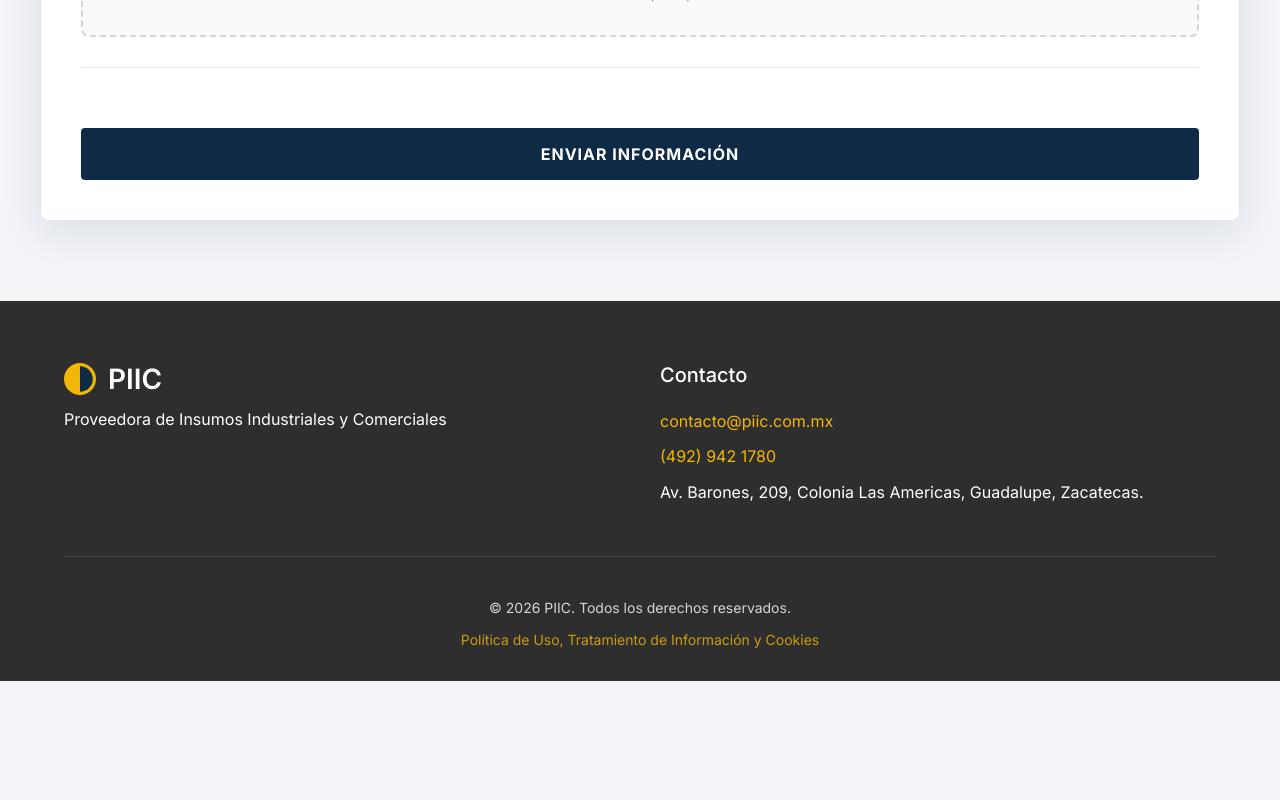
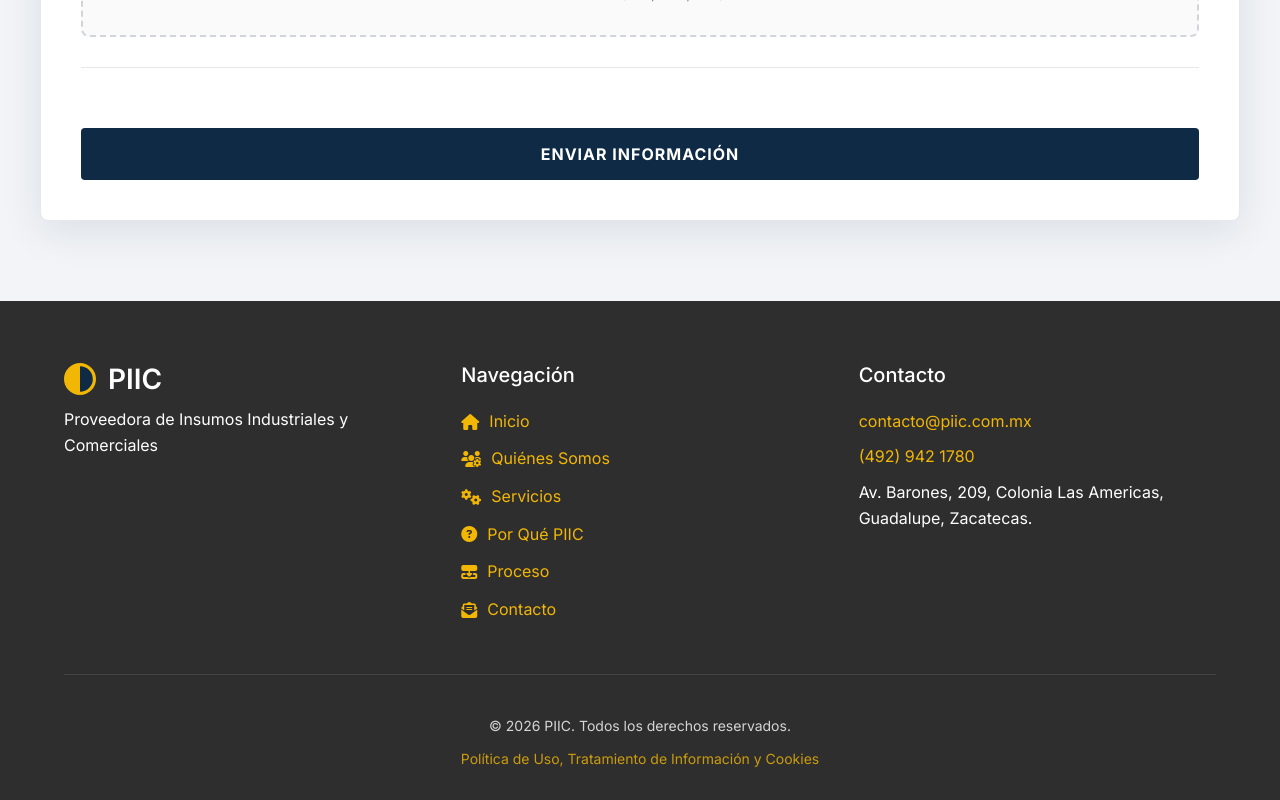
Before and after one commit to felipemiramontesr/piic, a React (Vite) app: page /cuestionario-oil-skimmers in a window 1280 px wide. Shown: the part 2278-3078 px from the top of the page. Before the commit the page ends 2959 px from the top, so only its background shows below. Built offline with nearby package versions, Linux system fonts and the light colour scheme.

Commit message:
style: keep header icons white and footer icons yellow v1.10.1

```diff
--- a/src/sections/Footer.tsx
+++ b/src/sections/Footer.tsx
@@ -18,6 +18,17 @@ const Footer: React.FC = () => {
               <h2 className="footer-logo">PIIC</h2>
             </div>
             <p className="footer-description">Proveedora de Insumos Industriales y Comerciales</p>
+          </div>
+          <div className="footer-nav">
+            <h3>Navegación</h3>
+            <ul className="footer-nav-list">
+              <li><a href="#inicio"><i className="fa-solid fa-house"></i> Inicio</a></li>
+              <li><a href="#quienes-somos"><i className="fa-solid fa-users-gear"></i> Quiénes Somos</a></li>
+              <li><a href="#servicios"><i className="fa-solid fa-gears"></i> Servicios</a></li>
+              <li><a href="#por-que-piic"><i className="fa-solid fa-circle-question"></i> Por Qué PIIC</a></li>
+              <li><a href="#proceso"><i className="fa-solid fa-diagram-next"></i> Proceso</a></li>
+              <li><a href="#contacto"><i className="fa-solid fa-envelope-open-text"></i> Contacto</a></li>
+            </ul>
           </div>
           <div className="footer-contact">
             <h3>Contacto</h3>
@@ -83,10 +94,31 @@ const Footer: React.FC = () => {
         .footer-address {
           color: var(--color-white);
         }
+        .footer-nav-list {
+          list-style: none;
+          padding: 0;
+        }
+        .footer-nav-list li {
+          margin-bottom: 12px;
+        }
+        .footer-nav-list a {
+          color: var(--color-accent);
+          text-decoration: none;
+          display: flex;
+          align-items: center;
+          gap: 10px;
+          transition: all 0.4s cubic-bezier(0.4, 0, 0.2, 1);
+        }
+        .footer-nav-list a:hover {
+          color: #d4a004;
+          transform: scale(1.03);
+        }
         .footer-contact a {
           color: var(--color-accent);
           text-decoration: none;
-          display: inline-block;
+          display: inline-flex;
+          align-items: center;
+          gap: 10px;
           transition: all 0.4s cubic-bezier(0.4, 0, 0.2, 1);
         }
         .footer-contact a:hover {
--- a/src/sections/Header.tsx
+++ b/src/sections/Header.tsx
@@ -42,22 +42,22 @@ const Header: React.FC<HeaderProps> = ({ showCta = true, simpleMode = false }) =
             <nav className="nav">
               <ul className="nav-list">
                 <li>
-                  <a href="#inicio">Inicio</a>
+                  <a href="#inicio"><i className="fa-solid fa-house"></i> Inicio</a>
                 </li>
                 <li>
-                  <a href="#quienes-somos">Quiénes Somos</a>
+                  <a href="#quienes-somos"><i className="fa-solid fa-users-gear"></i> Quiénes Somos</a>
                 </li>
                 <li>
-                  <a href="#servicios">Servicios</a>
+                  <a href="#servicios"><i className="fa-solid fa-gears"></i> Servicios</a>
                 </li>
                 <li>
-                  <a href="#por-que-piic">Por Qué PIIC</a>
+                  <a href="#por-que-piic"><i className="fa-solid fa-circle-question"></i> Por Qué PIIC</a>
                 </li>
                 <li>
-                  <a href="#proceso">Proceso</a>
+                  <a href="#proceso"><i className="fa-solid fa-diagram-next"></i> Proceso</a>
                 </li>
                 <li>
-                  <a href="#contacto">Contacto</a>
+                  <a href="#contacto"><i className="fa-solid fa-envelope-open-text"></i> Contacto</a>
                 </li>
               </ul>
             </nav>
@@ -139,7 +139,10 @@ const Header: React.FC<HeaderProps> = ({ showCta = true, simpleMode = false }) =
           font-weight: 500;
           color: var(--color-white);
           text-decoration: none;
-          transition: color 0.3s ease;
+          transition: all 0.3s ease;
+          display: flex;
+          align-items: center;
+          gap: 8px;
         }
         .nav-list a:hover {
           color: var(--color-accent);
```
